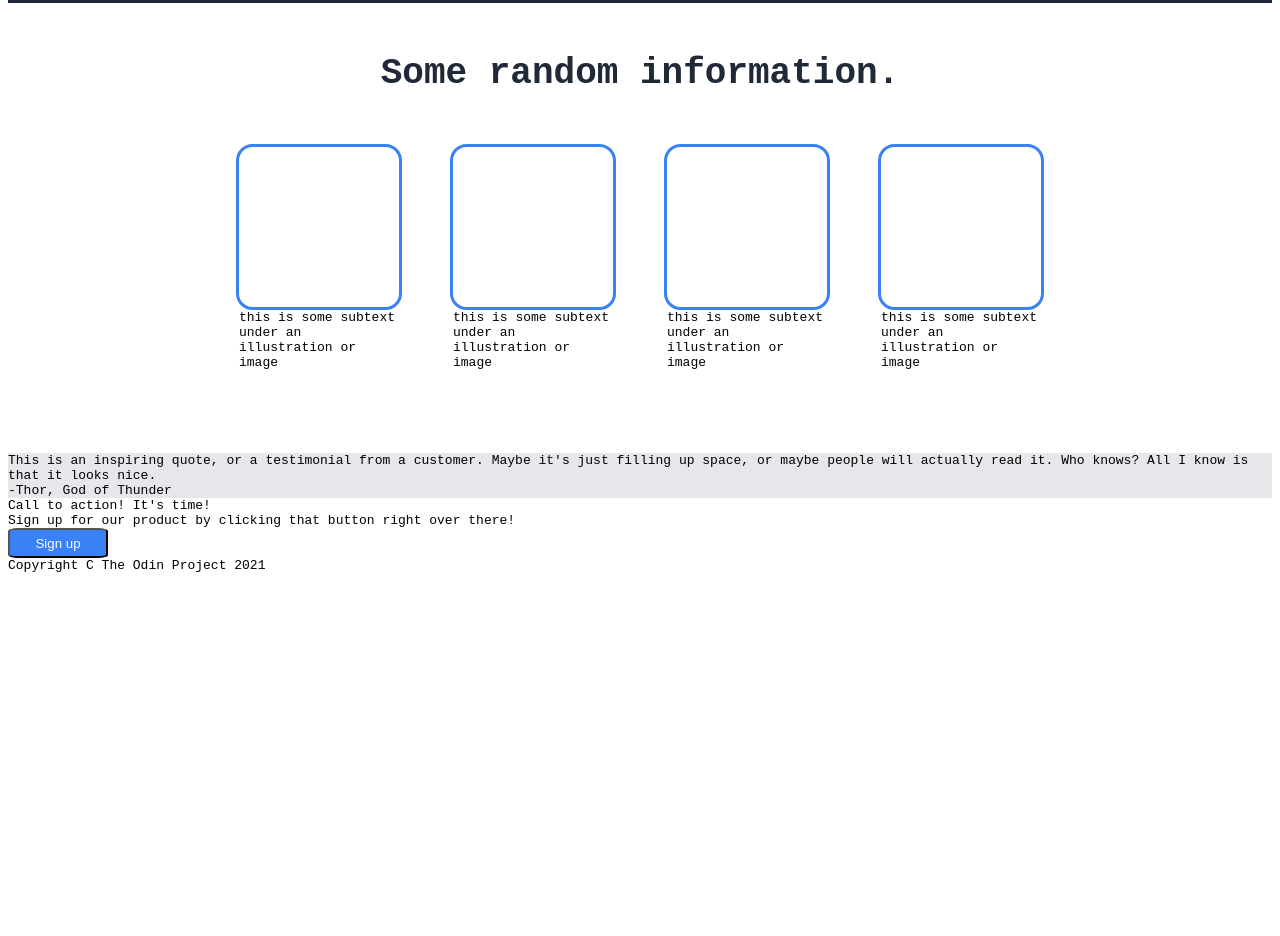
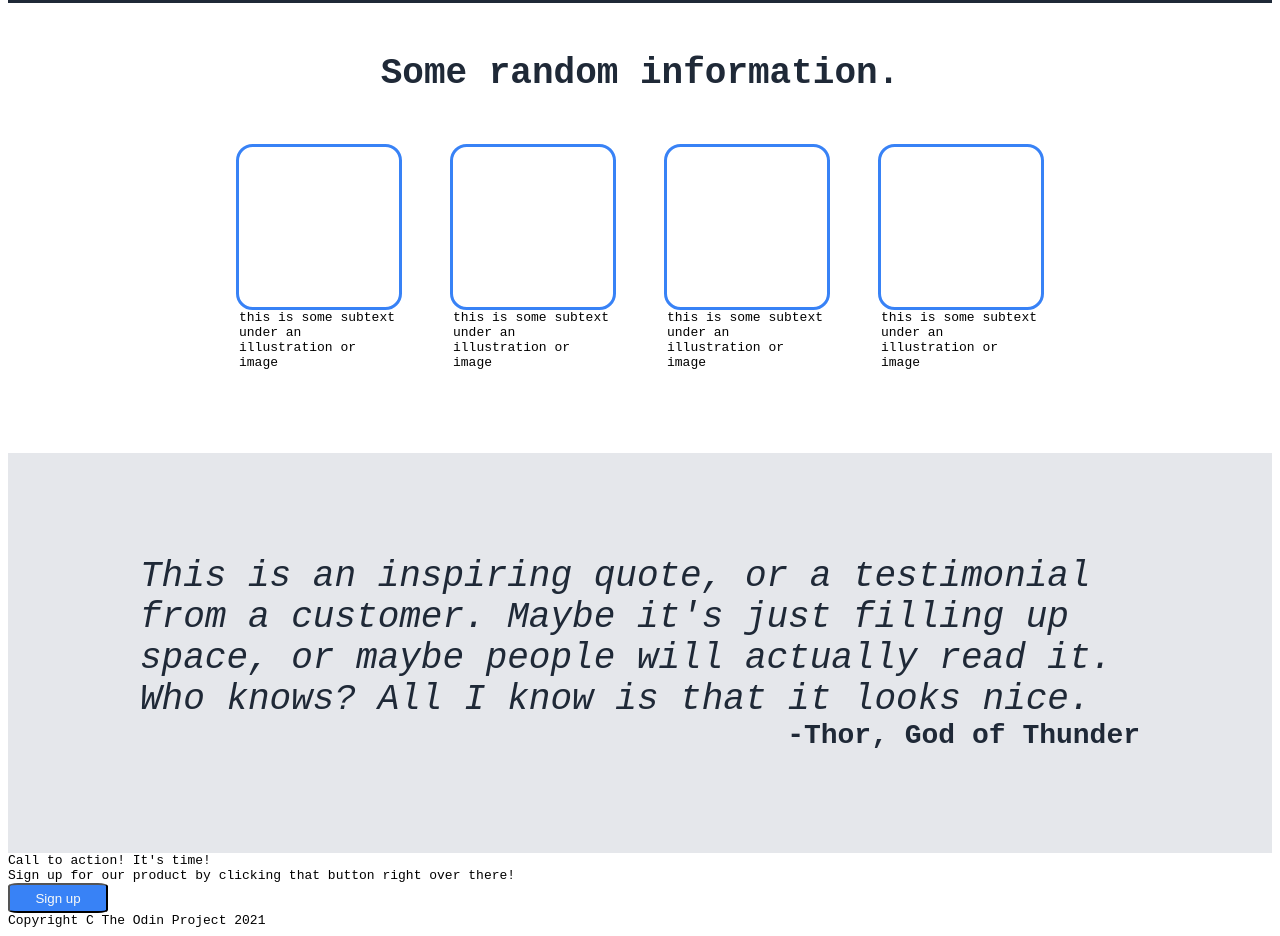
Before and after one commit to Kevin-Aas/landing-page, a plain HTML site: page index.html in a window 1280 px wide. Shown: the part 451-1387 px from the top of the page. Before the commit the page ends 1032 px from the top, so only its background shows below. Drawn offline with Linux system fonts and the light colour scheme.

Commit message:
Line up quote block and inside text

```diff
--- a/index.html
+++ b/index.html
@@ -63,12 +63,14 @@
         <!--  -->
         <div class="quote-block">
             <div class="quote-text">
-                This is an inspiring quote, or a testimonial from a customer.
-                Maybe it's just filling up space, or maybe people will actually read it.
-                Who knows?
-                All I know is that it looks nice.
+                <div class="quote">
+                    This is an inspiring quote, or a testimonial from a customer.
+                    Maybe it's just filling up space, or maybe people will actually read it.
+                    Who knows?
+                    All I know is that it looks nice.
+                </div>
+                <div class="quote-signature">-Thor, God of Thunder</div>
             </div>
-            <div class="quote-signature">-Thor, God of Thunder</div>
         </div>
 
         <!--  -->
--- a/style.css
+++ b/style.css
@@ -128,4 +128,28 @@ button {
 
 .quote-block {
     background-color: #E5E7EB;
+    display: flex;
+    flex-direction: column;
+    justify-content: center;
+    align-items: center;
+    flex-basis: 400px;
 }
+
+.quote-text {
+    display: flex;
+    flex-direction: column;
+}
+
+.quote {
+    color: #1F2937;
+    font-size: 36px;
+    font-style: italic;
+    width: 1000px;
+}
+
+.quote-signature {
+    color: #1F2937;
+    font-size: 28px;
+    font-weight: bold;
+    align-self: flex-end;
+}
```
